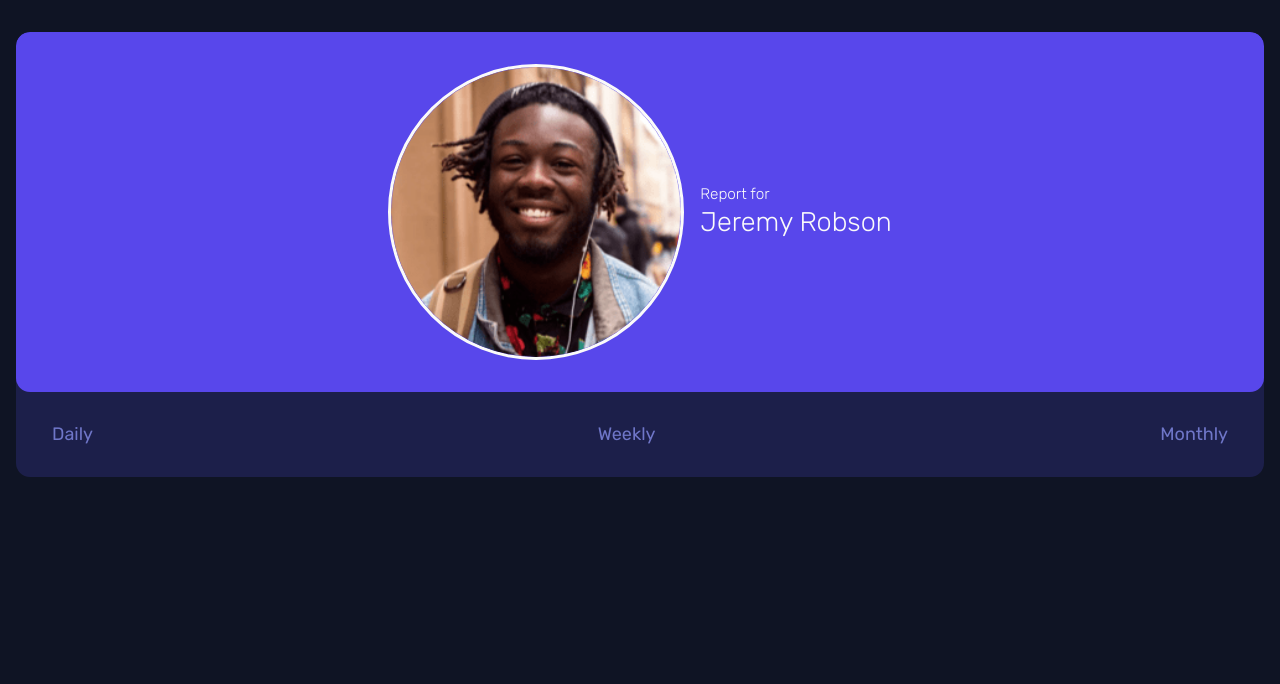
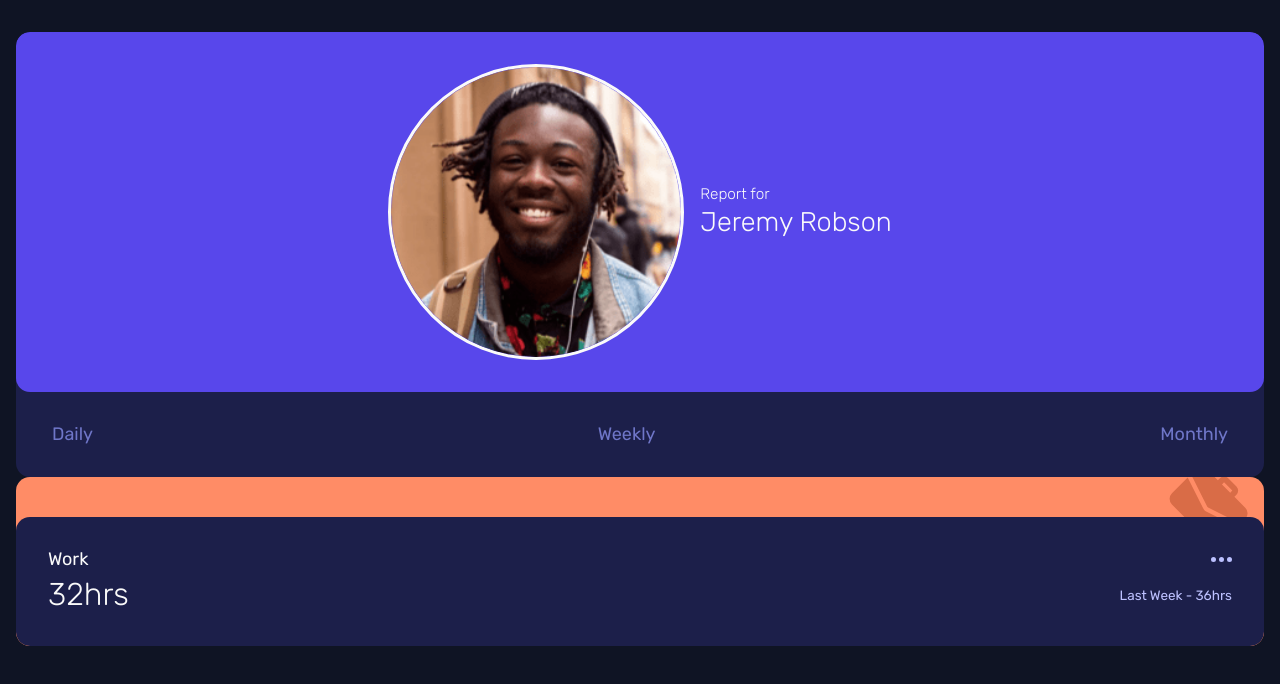
Before and after one commit to sebas-tcotd/tracking-dashboard, a React (Vite) app: page / in a window 1280 px wide. Shown: the top 684 px of the page. Built offline with nearby package versions, Linux system fonts and the light colour scheme.

Commit message:
feat: add card styles

```diff
--- a/index.html
+++ b/index.html
@@ -4,7 +4,7 @@
     <meta charset="UTF-8" />
     <link rel="icon" type="image/svg+xml" href="/vite.svg" />
     <meta name="viewport" content="width=device-width, initial-scale=1.0" />
-    <title>Vite + React</title>
+    <title>Frontend Mentor | Time tracking dashboard</title>
   </head>
   <body>
     <div id="root"></div>
--- a/src/App.jsx
+++ b/src/App.jsx
@@ -1,9 +1,26 @@
-import { WelcomeCard } from "./components/WelcomeCard";
+import { WelcomeCard } from "./components";
+import ellipsisIcon from "./assets/icon-ellipsis.svg";
+import workIcon from "./assets/icon-work.svg";
 
 function App() {
   return (
     <main className="o-container">
       <WelcomeCard />
+      <div className="c-card c-card--Work">
+        <img src={workIcon} className="c-card__icon" />
+        <div className="c-card__body">
+          <div className="c-card__heading">
+            <h5 className="c-card__heading-headline">Work</h5>
+            <button type="button" className="c-card__heading-button">
+              <img src={ellipsisIcon} alt="" />
+            </button>
+          </div>
+          <div className="c-card__data">
+            <span className="c-card__data-current">32hrs</span>
+            <span className="c-card__data-previous">Last Week - 36hrs</span>
+          </div>
+        </div>
+      </div>
     </main>
   );
 }
--- /dev/null
+++ b/src/components/index.js
@@ -0,0 +1 @@
+export * from "./WelcomeCard"
--- /dev/null
+++ b/src/enums/index.js
@@ -0,0 +1 @@
+export * from "./categories";
--- a/src/styles/components.css
+++ b/src/styles/components.css
@@ -1 +1,2 @@
-@import url("./components/c-welcome-card.css") layer(components);
+@import url("./components/c-welcome-card.css");
+@import url("./components/c-card.css");
--- /dev/null
+++ b/src/styles/components/c-card.css
@@ -0,0 +1,85 @@
+@import url("../settings.css");
+
+@layer components {
+  .c-card {
+    border-radius: 14px;
+    overflow: hidden;
+    position: relative;
+  }
+
+  .c-card__icon {
+    position: absolute;
+    right: 1rem;
+    top: -0.625rem;
+  }
+
+  .c-card__body {
+    background-color: var(--dark-blue);
+    border-radius: 14px;
+    display: flex;
+    flex-direction: column;
+    gap: 0.5rem;
+    padding: 2rem;
+    position: relative;
+    margin-top: 2.5rem;
+  }
+
+  .c-card__heading {
+    display: flex;
+    align-items: center;
+    justify-content: space-between;
+  }
+
+  .c-card__heading-headline {
+    margin: 0;
+    font-size: var(--fs);
+    font-weight: 400;
+  }
+
+  .c-card__heading-button {
+    display: flex;
+    background-color: transparent;
+    border: 0;
+    padding: 0;
+  }
+
+  .c-card__data {
+    display: flex;
+    justify-content: space-between;
+    align-items: center;
+  }
+
+  .c-card__data-current {
+    font-weight: 300;
+    font-size: calc(var(--fs) * 1.75px);
+  }
+
+  .c-card__data-previous {
+    font-size: calc(var(--fs) * 0.75px);
+    color: var(--pale-blue);
+  }
+
+  .c-card--Work {
+    background-color: var(--orange);
+  }
+
+  .c-card--Play {
+    background-color: var(--soft-blue);
+  }
+
+  .c-card--Study {
+    background-color: var(--light-red);
+  }
+
+  .c-card--Exercise {
+    background-color: var(--lime-green);
+  }
+
+  .c-card--Social {
+    background-color: var(--violet);
+  }
+
+  .c-card--Self-Care {
+    background-color: var(--soft-orange);
+  }
+}
--- a/src/styles/settings.css
+++ b/src/styles/settings.css
@@ -5,7 +5,7 @@ layer(settings);
   :root {
     /* Main colors */
     --blue: hsl(246, 80%, 60%);
-    --light-red: hsl(15, 100%, 70%);
+    --orange: hsl(15, 100%, 70%);
     --soft-blue: hsl(195, 74%, 62%);
     --light-red: hsl(348, 100%, 68%);
     --lime-green: hsl(145, 58%, 55%);
```
Also changed, not shown: src/enums/categories.js (added, +8 -0 lines), src/mock/data.json (added, +104 -0 lines).
